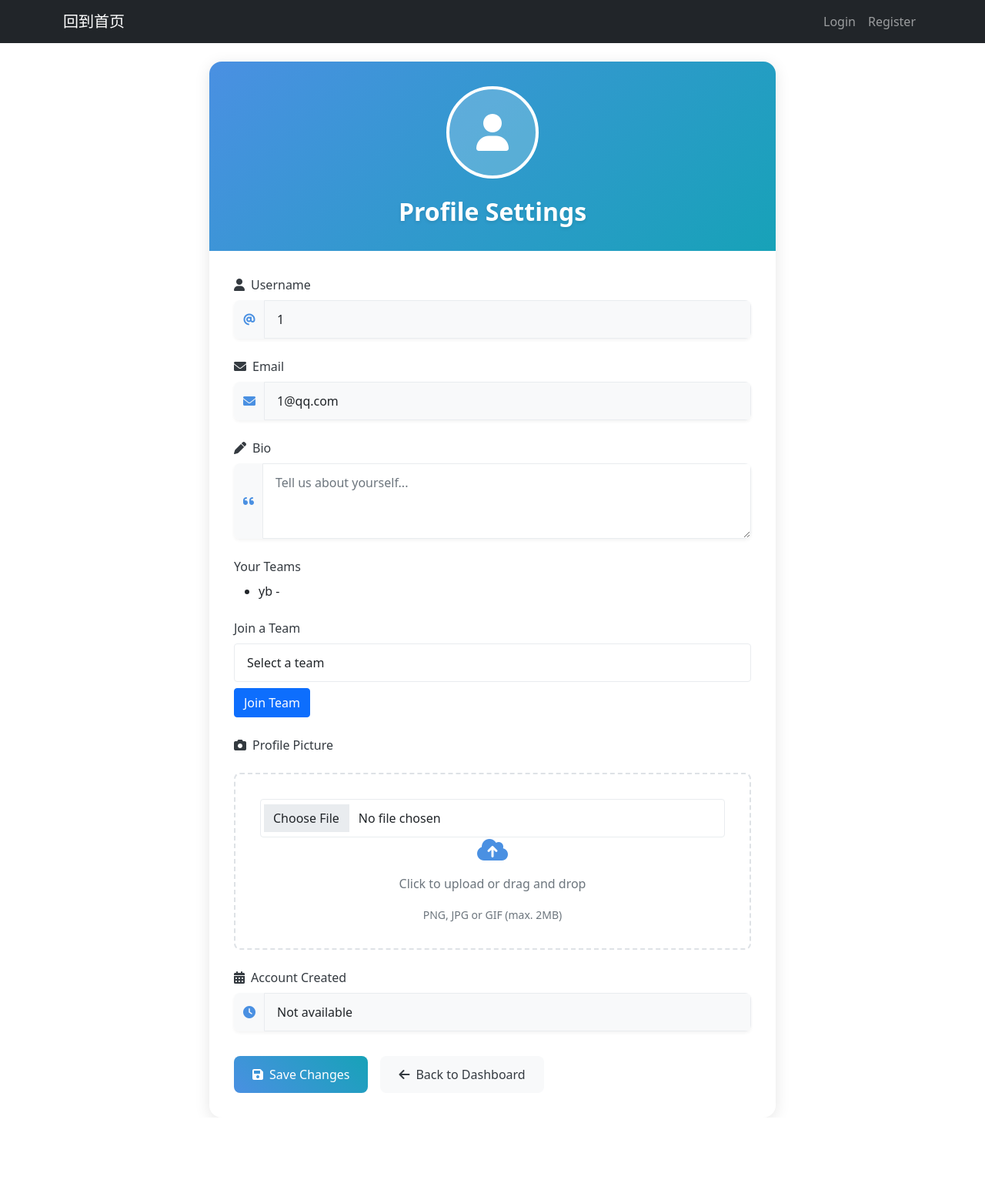
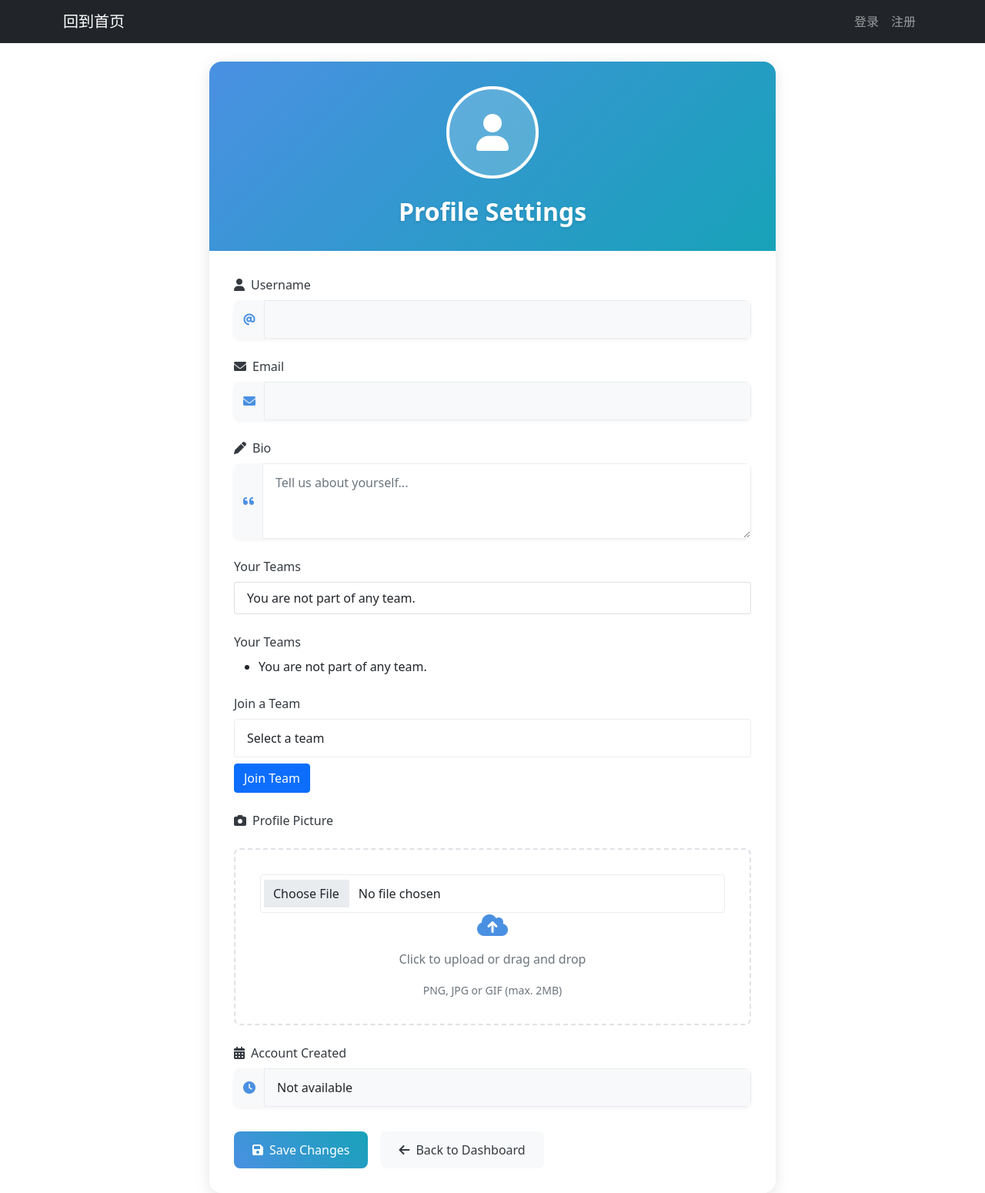
Before and after one commit to lilili-oh/smart_web, a Flask app: template templates/profile.html in a window 1280 px wide. Shown: the whole page at 77% size. Before the commit the page ends 1452 px from the top, so only its background shows below. Run offline with Flask 3, Linux system fonts and the light colour scheme; the template is opened without the code that fills it: values that come from a table or form of the project are taken from there, others are empty.

Commit message:
完善组队功能，可设置任务的队伍编辑权限，用户可在个人主页退出队伍

```diff
--- a/app.py
+++ b/app.py
@@ -1,6 +1,8 @@
 from flask import Flask, render_template, request, redirect, url_for, session, flash, abort, jsonify
 from flask_sqlalchemy import SQLAlchemy
+from sqlalchemy import or_, and_
 from werkzeug.security import generate_password_hash, check_password_hash
+from werkzeug.utils import secure_filename
 from datetime import datetime, timedelta
 from functools import wraps
 import os
@@ -101,6 +103,7 @@ class UserData(db.Model):
 
     team_id = db.Column(db.Integer, db.ForeignKey('team.id'), nullable=True)  # 关联团队
     team = db.relationship('Team', backref='tasks')
+    team_editable = db.Column(db.Boolean, default=False)
 
     def get_time_remaining(self):
         if not self.deadline:
@@ -387,6 +390,26 @@ def join_team(team_id):
 
     return redirect(url_for('profile'))  # 可以重定向到个人资料页面
 
+# 离开队伍功能
+@app.route('/leave_team/<int:team_id>')
+@login_required
+def leave_team(team_id):
+    user = User.query.get_or_404(session['user_id'])
+    team = Team.query.get_or_404(team_id)
+
+    if team in user.teams:
+        user.teams.remove(team)
+        try:
+            db.session.commit()
+            flash(f'You have left the team {team.name}.', 'success')
+        except Exception as e:
+            db.session.rollback()
+            flash('Error leaving the team.', 'danger')
+    else:
+        flash('You are not a member of this team.', 'warning')
+
+    return redirect(url_for('profile'))
+
 # master page
 @app.route('/master', methods=['GET', 'POST'])
 @admin_required
@@ -400,12 +423,15 @@ def dashboard():
     user = User.query.get_or_404(session['user_id'])
 
     teams = user.teams
-    tasks = UserData.query.filter(UserData.team_id.in_([team.id for team in teams])).all()
-    # 可以这样使用
-    for data in tasks:
-        time_remaining = data.get_time_remaining()
-        if time_remaining:
-            print(f"Task {data.title} has {time_remaining} remaining")
+    tasks = user_data = UserData.query.filter(
+        or_(
+            UserData.user_id == user.id,
+            and_(
+                UserData.team_editable == True,
+                UserData.team_id.in_([team.id for team in user.teams])
+            )
+        )
+    ).order_by(UserData.created_at.desc()).all()
 
     return render_template('dashboard.html', user=user, user_data=tasks)
 
@@ -420,12 +446,12 @@ def add_data():
         content = request.form.get('content')
         deadline_str = request.form.get('deadline')
         team_id = request.form.get('team_id')
+        team_editable = 'team_editable' in request.form if team_id else False
 
         if not title or not content:
             flash('Title and content are required.', 'danger')
             return render_template('add_data.html' ,user=user, teams=teams)
 
-        # Convert deadline string to datetime if provided
         deadline = None
         if deadline_str:
             try:
@@ -439,7 +465,8 @@ def add_data():
             content=content,
             deadline=deadline,
             user_id=session['user_id'],
-            team_id=team_id
+            team_id=int(team_id) if team_id else None,
+            team_editable=team_editable
         )
 
         try:
@@ -457,9 +484,15 @@ def add_data():
 @app.route('/edit_data/<int:data_id>', methods=['GET', 'POST'])
 @login_required
 def edit_data(data_id):
+    user = User.query.get_or_404(session['user_id'])
     data = UserData.query.get_or_404(data_id)
+    teams = user.teams
+    team_id = request.form.get('team_id')
+    team_editable = bool(request.form.get('team_editable'))
 
-    if data.user_id != session['user_id']:
+    is_author = data.user_id == user.id
+    is_team_member = data.team_id and any(team.id == data.team_id for team in user.teams)
+    if not is_author and not (data.team_editable and is_team_member):
         abort(403)
 
     if request.method == 'POST':
@@ -469,7 +502,7 @@ def edit_data(data_id):
 
         if not title or not content:
             flash('Title and content are required.', 'danger')
-            return render_template('edit_data.html', data=data)
+            return render_template('edit_data.html', data=data,user=user, teams=teams)
 
         # Convert deadline string to datetime if provided
         deadline = None
@@ -478,7 +511,21 @@ def edit_data(data_id):
                 deadline = datetime.strptime(deadline_str, '%Y-%m-%dT%H:%M')
             except ValueError:
                 flash('Invalid deadline format.', 'danger')
-                return render_template('edit_data.html', data=data)
+                return render_template('edit_data.html', data=data,user=user, teams=teams)
+
+
+        # 设置团队归属（仅允许用户加入的队伍）
+        if team_id:
+            team = Team.query.get(int(team_id))
+            if team and team in user.teams:
+                data.team = team
+            else:
+                data.team = None
+        else:
+            data.team = None
+
+        # 设置是否允许团队编辑
+        data.team_editable = team_editable
 
         data.title = title
         data.content = content
@@ -492,9 +539,10 @@ def edit_data(data_id):
         except Exception as e:
             db.session.rollback()
             flash('An error occurred while updating data.', 'danger')
-            return render_template('edit_data.html', data=data)
+            return render_template('edit_data.html', data=data,user=user, teams=teams)
 
-    return render_template('edit_data.html', data=data)
+    return render_template('edit_data.html', data=data,user=user, teams=teams)
+
 # add || update user_data
 @app.route('/update_user/<int:user_id>', methods=['POST'])
 @admin_required
@@ -530,14 +578,15 @@ def delete_user(user_id):
 
     return redirect(url_for('master'))
 
-
-
 @app.route('/delete_data/<int:data_id>')
 @login_required
 def delete_data(data_id):
+    user = User.query.get_or_404(session['user_id'])
     data = UserData.query.get_or_404(data_id)
 
-    if data.user_id != session['user_id']:
+    is_author = data.user_id == user.id
+    is_team_member = data.team_id and any(team.id == data.team_id for team in user.teams)
+    if not is_author and not (data.team_editable and is_team_member):
         abort(403)
 
     try:
@@ -554,39 +603,52 @@ def delete_data(data_id):
 @login_required
 def profile():
     user = User.query.get_or_404(session['user_id'])
-    teams = Team.query.all()  # 获取所有的队伍
+    teams = Team.query.all()
 
     if request.method == 'POST':
-        # 用户提交加入队伍请求
-        team_id = request.form.get('team_id')
-        team = Team.query.get_or_404(team_id)
+        bio = request.form.get('bio', '')
+        selected_team_id = request.form.get('team_id')
+        file = request.files.get('profile_picture')
 
-        # 如果用户没有加入该队伍，则将其加入
-        if team not in user.teams:
-            user.teams.append(team)
-            db.session.commit()
-            flash(f'You have successfully joined the team "{team.name}".', 'success')
+        updated = False  # 追踪是否有改动
+
+        # 修改 bio
+        if bio != user.bio:
+            user.bio = bio
+            updated = True
+
+        # 上传头像
+        if file and file.filename != '':
+            filename = secure_filename(file.filename)
+            filepath = os.path.join(app.config['UPLOAD_FOLDER'], filename)
+            file.save(filepath)
+            user.profile_picture = filename
+            updated = True
+
+        # 加入队伍
+        if selected_team_id:
+            try:
+                selected_team_id = int(selected_team_id)
+                team = Team.query.get(selected_team_id)
+                if team and team not in user.teams:
+                    user.teams.append(team)
+                    flash(f'Joined team: {team.name}', 'success')
+                    updated = True
+            except ValueError:
+                flash('Invalid team selection.', 'danger')
         else:
-            flash(f'You are already a member of the team "{team.name}".', 'info')
+            if 'team_id' in request.form:  # 用户点击了 Join 但没选队伍
+                flash('Please select a team to join.', 'warning')
 
-        return redirect(url_for('profile'))  # 提交后刷新个人资料页面
-
-    if request.method == 'POST':
-        bio = request.form.get('bio')
-        user.bio = bio
-
-        if 'profile_picture' in request.files:
-            file = request.files['profile_picture']
-            if file and file.filename:
-                # Add file handling logic here
-                pass
-
+        # 提交变更
         try:
             db.session.commit()
-            flash('Profile updated successfully!', 'success')
+            flash('Profile updated successfully.', 'success')
         except Exception as e:
             db.session.rollback()
-            flash('An error occurred while updating profile.', 'danger')
+            flash('Failed to update profile.', 'danger')
+
+        return redirect(url_for('profile'))
 
     return render_template('profile.html', user=user, teams=teams)
 
@@ -654,9 +716,17 @@ def reset_password(token):
 @login_required
 def analyze_task(data_id):
     data = UserData.query.get_or_404(data_id)
+    user = User.query.get_or_404(session['user_id'])
 
-    if data.user_id != session['user_id']:
-        abort(403)
+    if data.team_id:
+        # 如果任务属于某个队伍，当前用户必须在队伍中
+        if data.team not in user.teams:
+            abort(403)
+    else:
+        # 非队伍任务，仅作者可分析
+        if data.user_id != user.id:
+            abort(403)
+
 
     analysis_result = data.analyze_with_ai()
     return jsonify(analysis_result)
@@ -678,7 +748,7 @@ def forbidden_error(error):
 if __name__ == '__main__':
     with app.app_context():
         # Drop all tables
-        #db.drop_all()
+        db.drop_all()
         # Create all tables
         db.create_all()
 
--- a/templates/base.html
+++ b/templates/base.html
@@ -40,10 +40,10 @@
                     </li>
                     {% else %}
                     <li class="nav-item">
-                        <a class="nav-link" href="{{ url_for('login') }}">Login</a>
+                        <a class="nav-link" href="{{ url_for('login') }}">登录</a>
                     </li>
                     <li class="nav-item">
-                        <a class="nav-link" href="{{ url_for('register') }}">Register</a>
+                        <a class="nav-link" href="{{ url_for('register') }}">注册</a>
                     </li>
                     {% endif %}
                 </ul>
--- a/templates/profile.html
+++ b/templates/profile.html
@@ -50,6 +50,28 @@
                                 <span class="input-group-text"><i class="fas fa-quote-left"></i></span>
                                 <textarea class="form-control" id="bio" name="bio" rows="3" placeholder="Tell us about yourself...">{{ user.bio or '' }}</textarea>
                             </div>
+                        </div>
+
+                        <div class="form-group">
+                            <label for="teams" class="form-label">Your Teams</label>
+                            <ul class="list-group">
+                                {% if user.teams %}
+                                    {% for team in user.teams %}
+                                    <li class="list-group-item d-flex justify-content-between align-items-center">
+                                        <div>
+                                            <strong>{{ team.name }}</strong> {{ team.description }}
+                                        </div>
+                                        <a href="{{ url_for('leave_team', team_id=team.id) }}"
+                                        class="btn btn-outline-danger btn-sm"
+                                        onclick="return confirm('Are you sure you want to leave this team?')">
+                                            <i class="fas fa-sign-out-alt me-1"></i>Leave
+                                        </a>
+                                    </li>
+                                    {% endfor %}
+                                {% else %}
+                                    <li class="list-group-item">You are not part of any team.</li>
+                                {% endif %}
+                            </ul>
                         </div>
 
                         <div class="form-group">
```
Also changed, not shown: templates/add_data.html (+10 -3 lines), templates/dashboard.html (+6 -1 lines), templates/edit_data.html (+24 -0 lines), instance/site.db.
